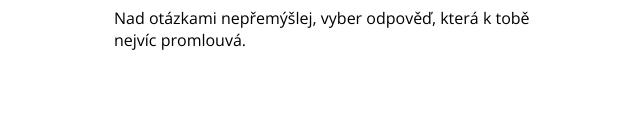
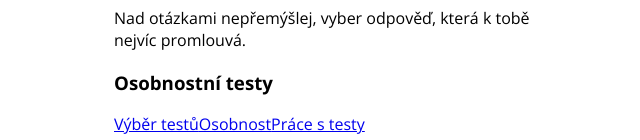
Before and after one commit to gracianaa/osobnostni-testy, a React (Vite) app: page / in a window 1280 px wide. Shown: the part 2119-2259 px from the top of the page, without its empty margins (318-958 px from the left). Before the commit the page ends 2186 px from the top, so only its background shows below. Built offline with nearby package versions, Linux system fonts and the light colour scheme.

Commit message:
component Footer and Menu with Footer placed in App

```diff
--- /dev/null
+++ b/src/components/Footer/index.jsx
@@ -0,0 +1,21 @@
+import './style.css';
+import { Link } from 'react-router-dom';
+
+export const Footer = () => {
+  return (
+    <footer className="footer">
+      <h3 className="footer__heading">Osobnostní testy</h3>
+      <div className="footer__links">
+        <Link className="link" to="/">
+          Výběr testů
+        </Link>
+        <Link className="link" to="/">
+          Osobnost
+        </Link>
+        <Link className="link" to="/">
+          Práce s testy
+        </Link>
+      </div>
+    </footer>
+  );
+};
--- a/src/pages/App/index.jsx
+++ b/src/pages/App/index.jsx
@@ -1,10 +1,14 @@
 import { Outlet } from 'react-router-dom';
 import './style.css';
+import { Menu } from '../../components/Menu';
+import { Footer } from '../../components/Footer';
 
 export const App = () => {
   return (
     <div className="container">
+      <Menu />
       <Outlet />
+      <Footer />
     </div>
   );
 };
--- a/src/pages/HomePage/index.jsx
+++ b/src/pages/HomePage/index.jsx
@@ -1,13 +1,11 @@
 import { AboutPersonality } from '../../components/AboutPersonality';
 import { ChooseTest } from '../../components/ChooseTest';
 import { HowItWorks } from '../../components/HowItWorks';
-import { Menu } from '../../components/Menu';
 import { PageIntro } from '../../components/PageIntro';
 
 export const HomePage = () => {
   return (
     <main>
-      <Menu />
       <PageIntro />
       <ChooseTest />
       <AboutPersonality />
```
Also changed, not shown: src/components/Footer/style.css (added).
